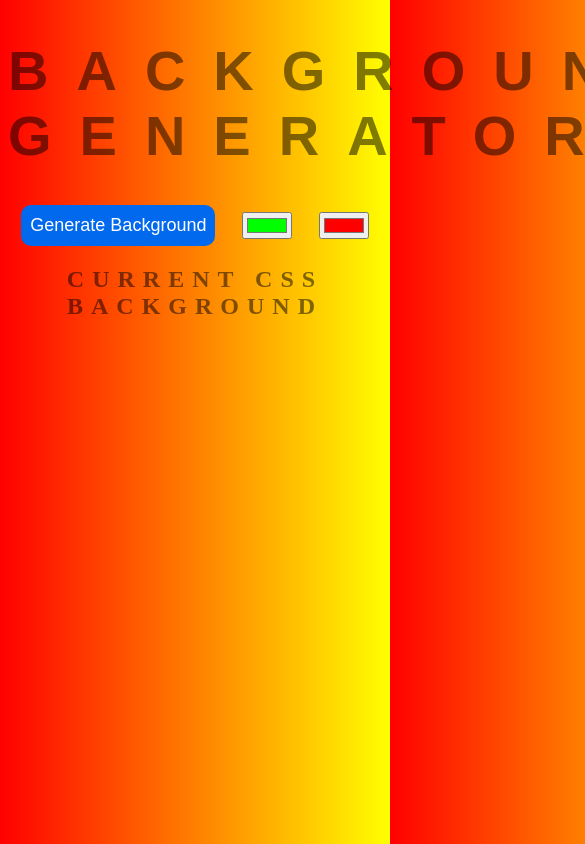
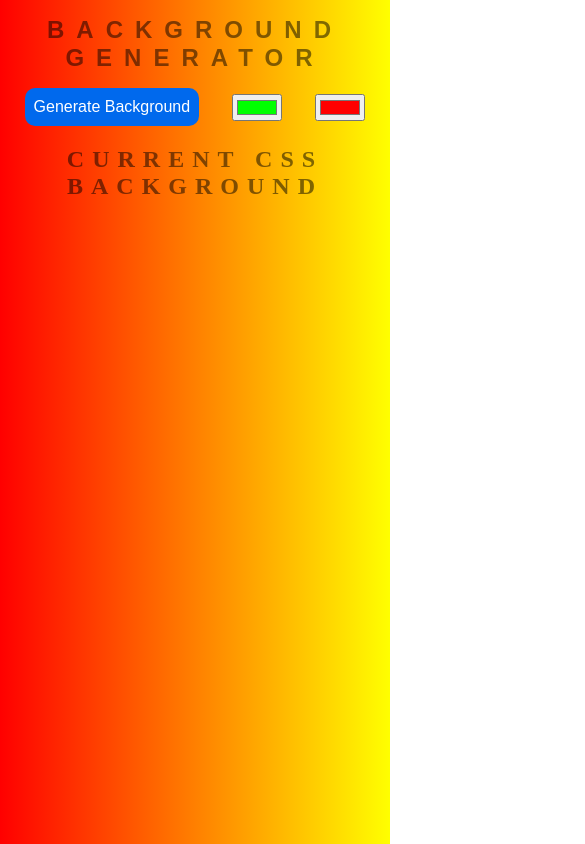
Before and after one commit to Eyosias1/background-generator-byeyos, a plain HTML site: page index.html in a window 390 px wide. Shown: the top 844 px of the page, 585 px wide, since content can reach past the window. Drawn offline with Linux system fonts and the light colour scheme.

Commit message:
make it mobile responisive

```diff
--- a/style.css
+++ b/style.css
@@ -46,3 +46,18 @@ h3 {
   justify-content: space-around;
   align-items:center;
 }
+
+@media only screen and (max-width: 414px) {
+  /* Styles for iPhone 14 Plus */
+  h1 {
+    font-size: 1.5em;
+  }
+
+  h3 {
+    font-size: 0.8em;
+  }
+
+  .button-gen {
+    font-size: 16px;
+  }
+}
```
